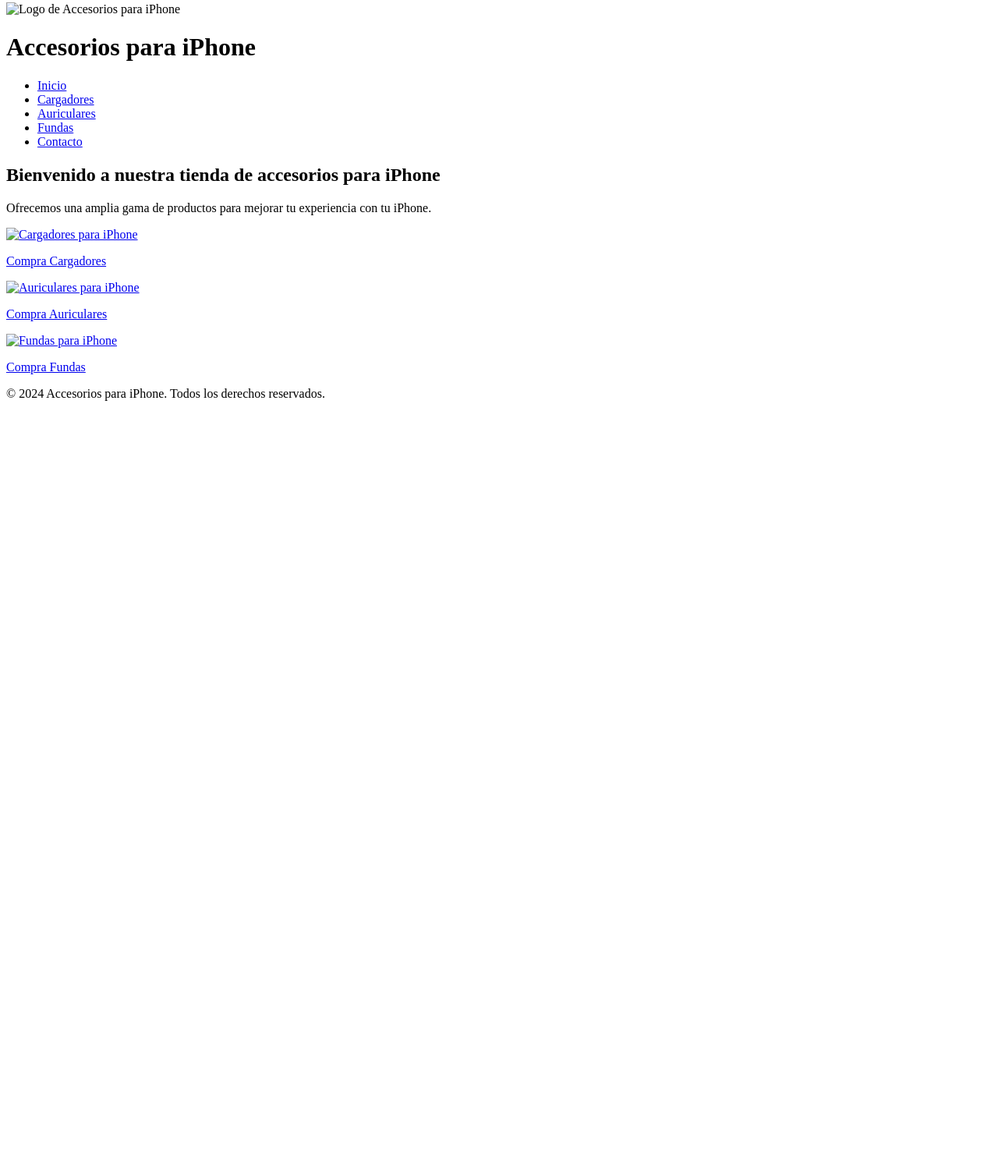
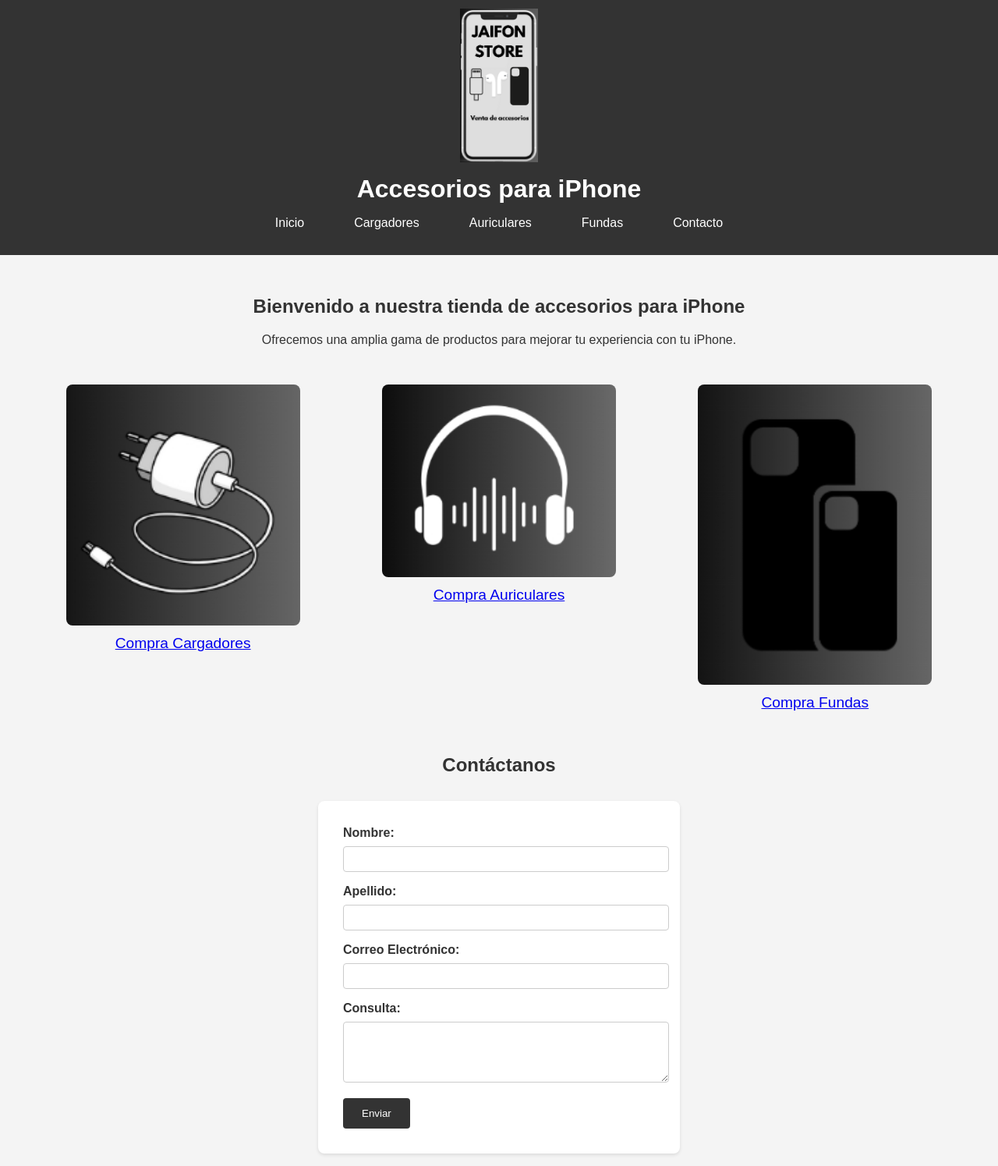
Before and after one commit to baltazar06/baltazar06.github.io, a plain HTML site: page index.html in a window 1280 px wide. Shown: the part 5-1500 px from the top of the page at 78% size. Before the commit the page ends 800 px from the top, so only its background shows below. Drawn offline with Linux system fonts and the light colour scheme.

Commit message:
Actualizacion

```diff
--- a/index.html
+++ b/index.html
@@ -3,20 +3,20 @@
 <head>
     <meta charset="UTF-8">
     <meta name="viewport" content="width=device-width, initial-scale=1.0">
-    <title>Accesorios iPhone - Inicio </title>
-    <link rel="stylesheet" href="styles.css">
+    <title>Jaifon Store - Inicio</title>
+    <link rel="stylesheet" href="/styles.css">
 </head>
 <body>
     <header>
-        <img src="logo.png" alt="Logo de Accesorios para iPhone" class="logo">
+        <img src="/assets/logo1.png" alt="Logo de Accesorios para iPhone" class="logo">
         <h1>Accesorios para iPhone</h1>
         <nav>
             <ul>
-                <li><a href="index.html">Inicio</a></li>
-                <li><a href="cargadores.html">Cargadores</a></li>
-                <li><a href="auriculares.html">Auriculares</a></li>
-                <li><a href="fundas.html">Fundas</a></li>
-                <li><a href="contacto.html">Contacto</a></li>
+                <li><a href="/index.html">Inicio</a></li>
+                <li><a href="/templates/cargadores.html">Cargadores</a></li>
+                <li><a href="/templates/auriculares.html">Auriculares</a></li>
+                <li><a href="/templates/fundas.html">Fundas</a></li>
+                <li><a href="/templates/contacto.html">Contacto</a></li>
             </ul>
         </nav>
     </header>
@@ -25,24 +25,41 @@
         <p>Ofrecemos una amplia gama de productos para mejorar tu experiencia con tu iPhone.</p>
         <div class="services">
             <div class="service">
-                <a href="cargadores.html">
-                    <img src="cargadores1.jpg" alt="Cargadores para iPhone">
+                <a href="/templates/cargadores.html">
+                    <img src="/assets/cargadorcanva.jpg" alt="Cargadores para iPhone">
                     <p>Compra Cargadores</p>
                 </a>
             </div>
             <div class="service">
-                <a href="auriculares.html">
-                    <img src="auriculares1.jpg" alt="Auriculares para iPhone">
+                <a href="/templates/auriculares.html">
+                    <img src="/assets/auris.jpg" alt="Auriculares para iPhone">
                     <p>Compra Auriculares</p>
                 </a>
             </div>
             <div class="service">
-                <a href="fundas.html">
-                    <img src="fundas4.jpg" alt="Fundas para iPhone">
+                <a href="/templates/fundas.html">
+                    <img src="/assets/fundas9.jpg" alt="Fundas para iPhone">
                     <p>Compra Fundas</p>
                 </a>
             </div>
         </div>
+
+        <h2>Contáctanos</h2>
+        <form action="/enviar-consulta" method="post" class="contact-form">
+            <label for="nombre">Nombre:</label>
+            <input type="text" id="nombre" name="nombre" required>
+
+            <label for="apellido">Apellido:</label>
+            <input type="text" id="apellido" name="apellido" required>
+
+            <label for="correo">Correo Electrónico:</label>
+            <input type="email" id="correo" name="correo" required>
+
+            <label for="consulta">Consulta:</label>
+            <textarea id="consulta" name="consulta" rows="4" required></textarea>
+
+            <input type="submit" value="Enviar">
+        </form>
     </main>
     <footer>
         <p>&copy; 2024 Accesorios para iPhone. Todos los derechos reservados.</p>
--- /dev/null
+++ b/styles.css
@@ -0,0 +1,146 @@
+body {
+    font-family: Arial, sans-serif;
+    margin: 0;
+    padding: 0;
+    background-color: #f4f4f4;
+    color: #333;
+}
+
+header {
+    background-color: #333;
+    color: white;
+    padding: 1rem 0;
+    text-align: center;
+}
+
+header .logo {
+    width: 100px;
+    display: block;
+    margin: 0 auto 1rem;
+}
+
+header h1 {
+    margin: 0;
+}
+
+nav ul {
+    list-style: none;
+    padding: 0;
+    display: flex;
+    justify-content: center;
+    gap: 1rem;
+}
+
+nav ul li {
+    margin: 0 1rem;
+}
+
+nav ul li a {
+    color: white;
+    text-decoration: none;
+    padding: 0.5rem;
+    transition: background-color 0.3s ease;
+}
+
+nav ul li a:hover {
+    background-color: #555;
+    border-radius: 4px;
+}
+
+main {
+    padding: 2rem;
+    text-align: center;
+}
+
+main h2 {
+    color: #333;
+}
+
+main .services {
+    display: flex;
+    justify-content: space-around;
+    flex-wrap: wrap;
+    margin-top: 2rem;
+}
+
+main .service {
+    flex: 1 1 200px;
+    margin: 1rem;
+    max-width: 300px;
+    text-align: center;
+}
+
+main .service img {
+    width: 100%;
+    height: auto;
+    border-radius: 8px;
+    transition: transform 0.3s ease;
+}
+
+main .service img:hover {
+    transform: scale(1.05);
+}
+
+main .service p {
+    font-size: 1.2rem;
+    margin-top: 0.5rem;
+}
+
+.contact-form {
+    background: white;
+    padding: 2rem;
+    border-radius: 8px;
+    box-shadow: 0 2px 4px rgba(0,0,0,0.1);
+    max-width: 400px;
+    margin: 2rem auto;
+    text-align: left;
+}
+
+.contact-form label {
+    display: block;
+    margin-bottom: 0.5rem;
+    font-weight: bold;
+}
+
+.contact-form input[type="text"],
+.contact-form input[type="email"],
+.contact-form textarea {
+    width: 100%;
+    padding: 0.5rem;
+    margin-bottom: 1rem;
+    border: 1px solid #ccc;
+    border-radius: 4px;
+}
+
+.contact-form input[type="submit"] {
+    background-color: #333;
+    color: white;
+    border: none;
+    padding: 0.75rem 1.5rem;
+    border-radius: 4px;
+    cursor: pointer;
+    transition: background-color 0.3s ease;
+}
+
+.contact-form input[type="submit"]:hover {
+    background-color: #555;
+}
+
+@media (max-width: 600px) {
+    nav ul {
+        flex-direction: column;
+        gap: 0;
+    }
+
+    nav ul li {
+        margin: 0.5rem 0;
+    }
+
+    main .services {
+        flex-direction: column;
+    }
+
+    main .service {
+        margin: 0 auto 2rem;
+    }
+}
```
Also changed, not shown: templates/auriculares.html (added, +32 -0 lines), templates/cargadores.html (added, +33 -0 lines), templates/contacto.html (added, +32 -0 lines), templates/fundas.html (added, +37 -0 lines), assets/auriculares1.jpg (added), assets/auriculares2.jpg (added), assets/auris.jpg (added), assets/cargadorcanva.jpg (added), assets/cargadores1.jpg (added), assets/cargadores2.jpg (added), assets/contacto1.png (added), assets/fundas1.jpg (added), assets/fundas2.jpg (added), assets/fundas3.jpg (added), 2 more files.
